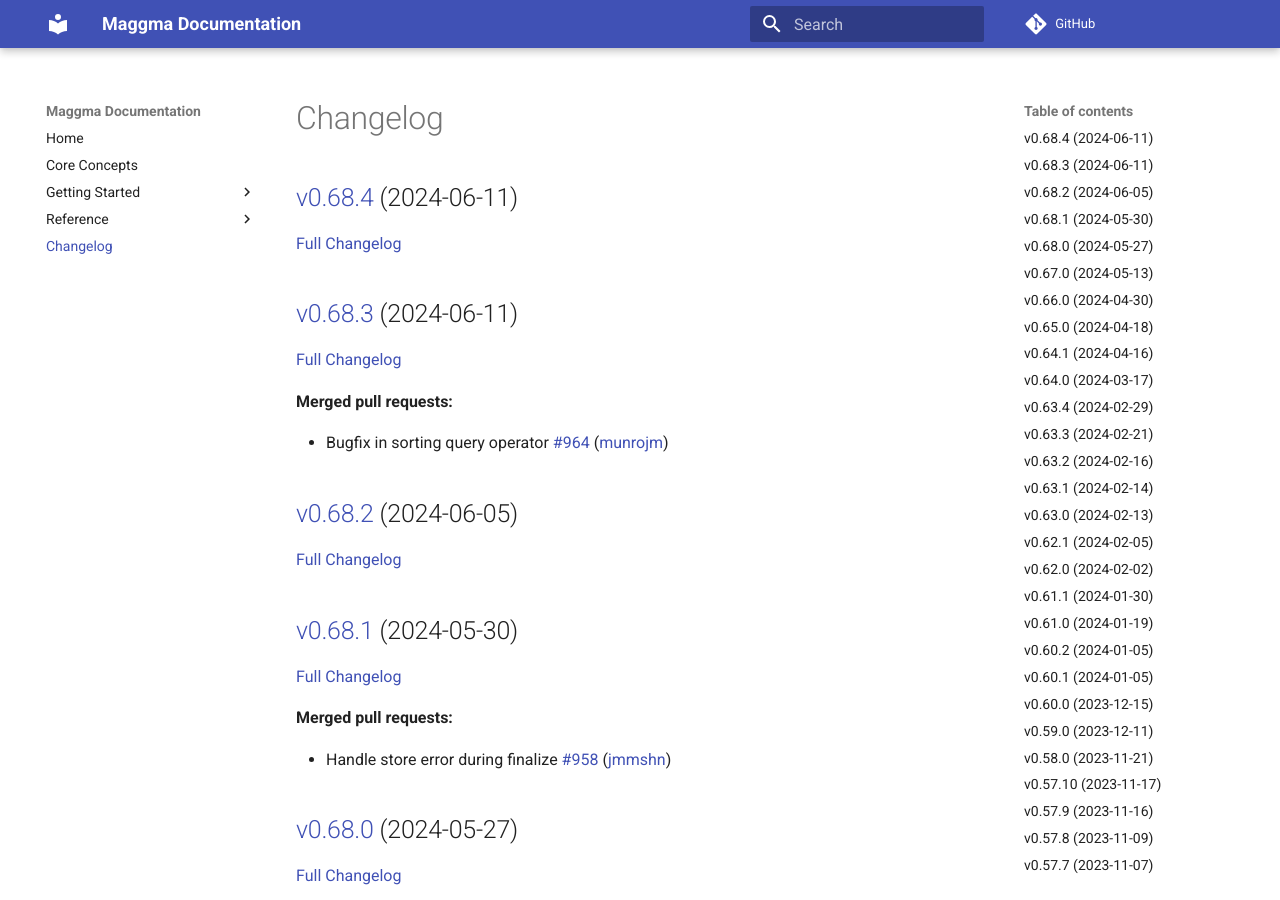
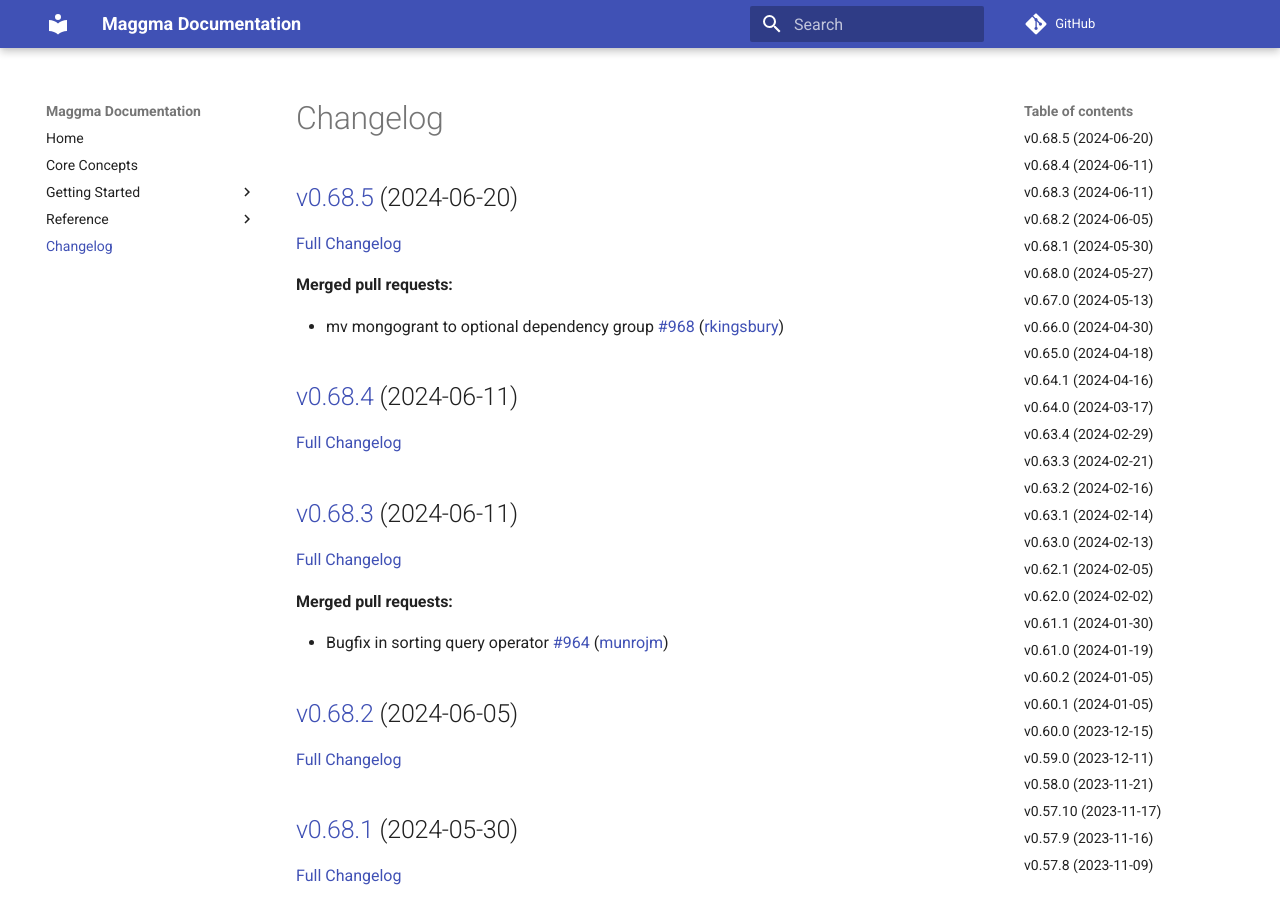
Before and after one commit to materialsproject/maggma, an MkDocs documentation site: the page built from docs/CHANGELOG.md, in a window 1280 px wide and 900 px high. Built offline with MkDocs 1.6.1 and Material for MkDocs 9.7.7, drawn with Linux system fonts in a browser that asks for light colours; comment, search, counter and statistics services are not loaded.

Commit message:
Updated CHANGELOG.md

```diff
--- a/docs/CHANGELOG.md
+++ b/docs/CHANGELOG.md
@@ -1,4 +1,12 @@
 # Changelog
+
+## [v0.68.5](https://github.com/materialsproject/maggma/tree/v0.68.5) (2024-06-20)
+
+[Full Changelog](https://github.com/materialsproject/maggma/compare/v0.68.4...v0.68.5)
+
+**Merged pull requests:**
+
+- mv mongogrant to optional dependency group [\#968](https://github.com/materialsproject/maggma/pull/968) ([rkingsbury](https://github.com/rkingsbury))
 
 ## [v0.68.4](https://github.com/materialsproject/maggma/tree/v0.68.4) (2024-06-11)
 
```
